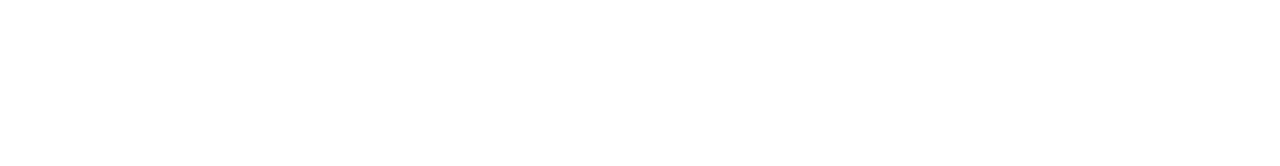
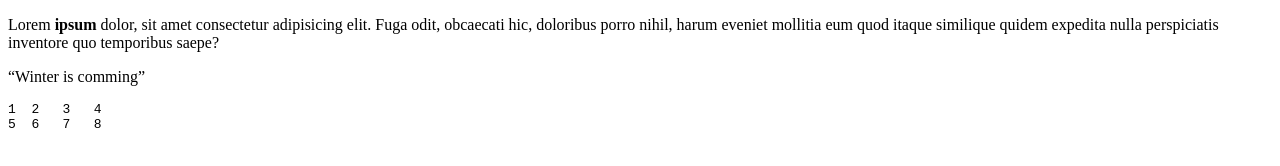
Before and after one commit to MightyAvenger/MyWeb, a plain HTML site: page index.html in a window 1280 px wide. Drawn offline with Linux system fonts and the light colour scheme.

Commit message:
05.07.2025

```diff
--- a/index.html
+++ b/index.html
@@ -3,9 +3,16 @@
     <head>
         <meta charset="UTF-8">
         <meta name="viewport" content="width=device-width, initial-scale=1.0">
-    <title>Document</title>
+        <title>HTML страница</title>
     </head>
+
     <body>
+        <p>Lorem <b>ipsum</b>  dolor, sit amet consectetur adipisicing elit. Fuga odit, obcaecati hic, doloribus porro nihil, harum eveniet mollitia eum quod itaque similique quidem expedita nulla perspiciatis inventore quo temporibus saepe?</p>
+        <p><q>Winter is comming</q></p>
+        <pre>1  2   3   4
+5  6   7   8
+        </pre>
+
 
     </body>
 </html>
```
Lines whose indentation alone changed are shown as unchanged.
